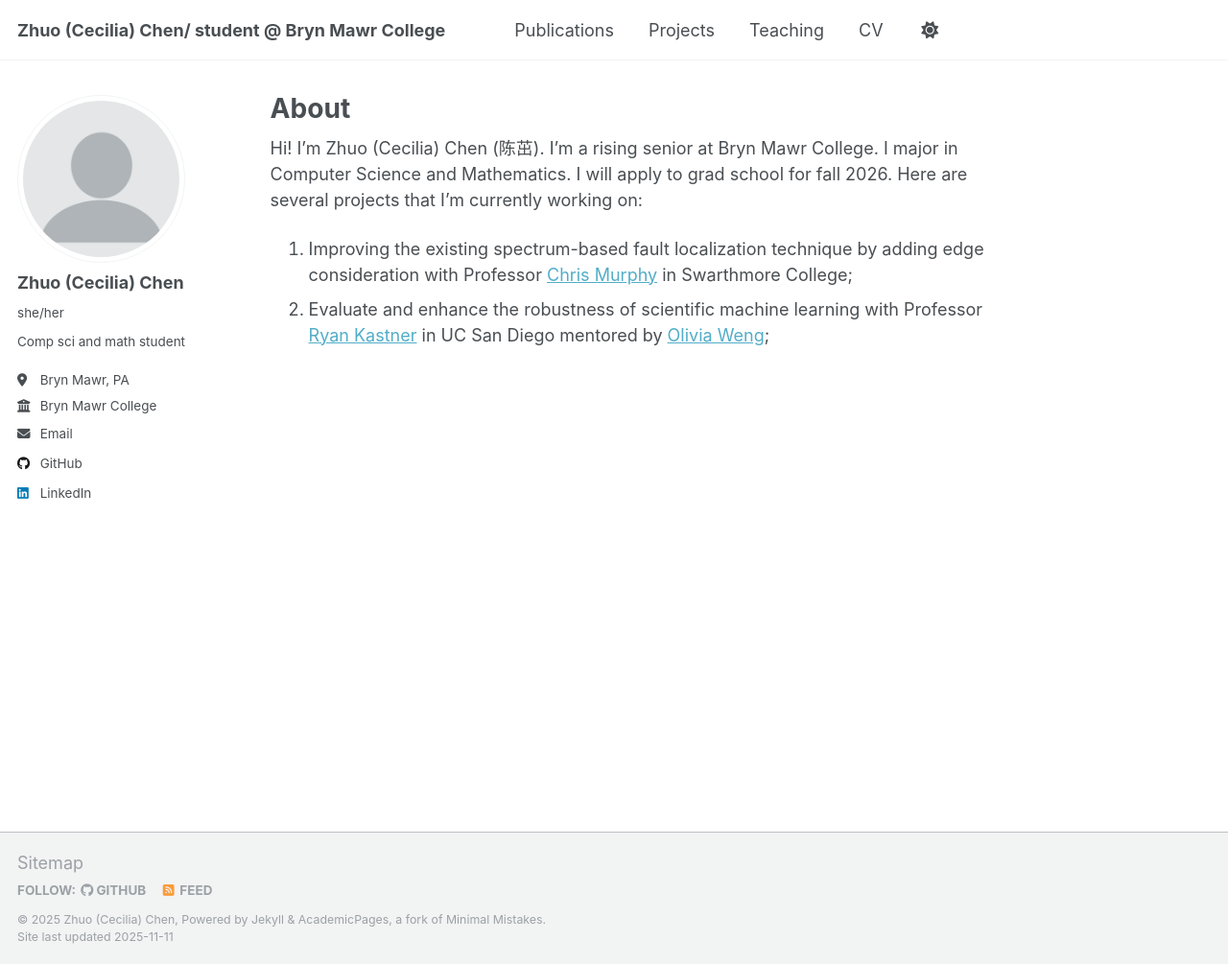
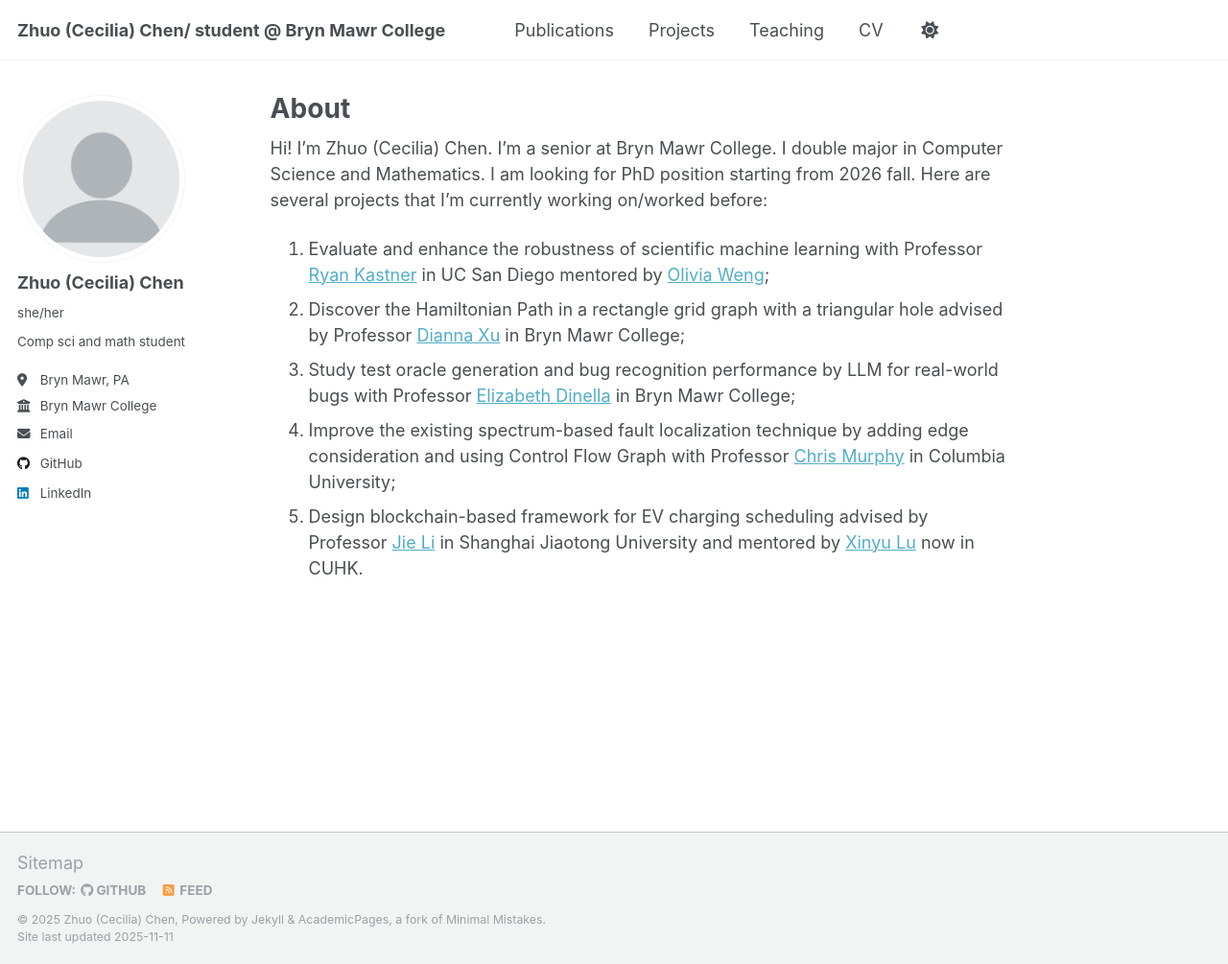
Before and after one commit to Cecilia7717/Cecilia7717.github.io, a Jekyll site: the page built from _pages/about.md, in a window 1280 px wide and 1005 px high. Shown: the whole window at 96% size. Built offline with Jekyll 4.4.1, drawn with Linux system fonts in a browser that asks for light colours.

Commit message:
Update about.md

```diff
--- a/_pages/about.md
+++ b/_pages/about.md
@@ -7,6 +7,9 @@ redirect_from:
   - /about.html
 ---
 
-Hi! I'm Zhuo (Cecilia) Chen (陈茁). I'm a rising senior at Bryn Mawr College. I major in Computer Science and Mathematics. I will apply to grad school for fall 2026. Here are several projects that I'm currently working on:
-1. Improving the existing spectrum-based fault localization technique by adding edge consideration with Professor [Chris Murphy](https://www.cs.swarthmore.edu/~cmurphy/) in Swarthmore College;
-2. Evaluate and enhance the robustness of scientific machine learning with Professor [Ryan Kastner](https://kastner.ucsd.edu/) in UC San Diego mentored by [Olivia Weng](https://www.oliviaweng.com/);
+Hi! I'm Zhuo (Cecilia) Chen. I'm a senior at Bryn Mawr College. I double major in Computer Science and Mathematics. I am looking for PhD position starting from 2026 fall. Here are several projects that I'm currently working on/worked before:
+1. Evaluate and enhance the robustness of scientific machine learning with Professor [Ryan Kastner](https://kastner.ucsd.edu/) in UC San Diego mentored by [Olivia Weng](https://www.oliviaweng.com/);
+2. Discover the Hamiltonian Path in a rectangle grid graph with a triangular hole advised by Professor [Dianna Xu](http://mainline.brynmawr.edu/~dxu/) in Bryn Mawr College;
+3. Study test oracle generation and bug recognition performance by LLM for real-world bugs with Professor [Elizabeth Dinella](https://elizabethdinella.github.io/) in Bryn Mawr College;
+4. Improve the existing spectrum-based fault localization technique by adding edge consideration and using Control Flow Graph with Professor [Chris Murphy](https://www.cs.swarthmore.edu/~cmurphy/) in Columbia University;
+5. Design blockchain-based framework for EV charging scheduling advised by Professor [Jie Li](https://www.cs.sjtu.edu.cn/~lijie/) in Shanghai Jiaotong University and mentored by [Xinyu Lu](https://luxinyu.com.cn/) now in CUHK.
```
